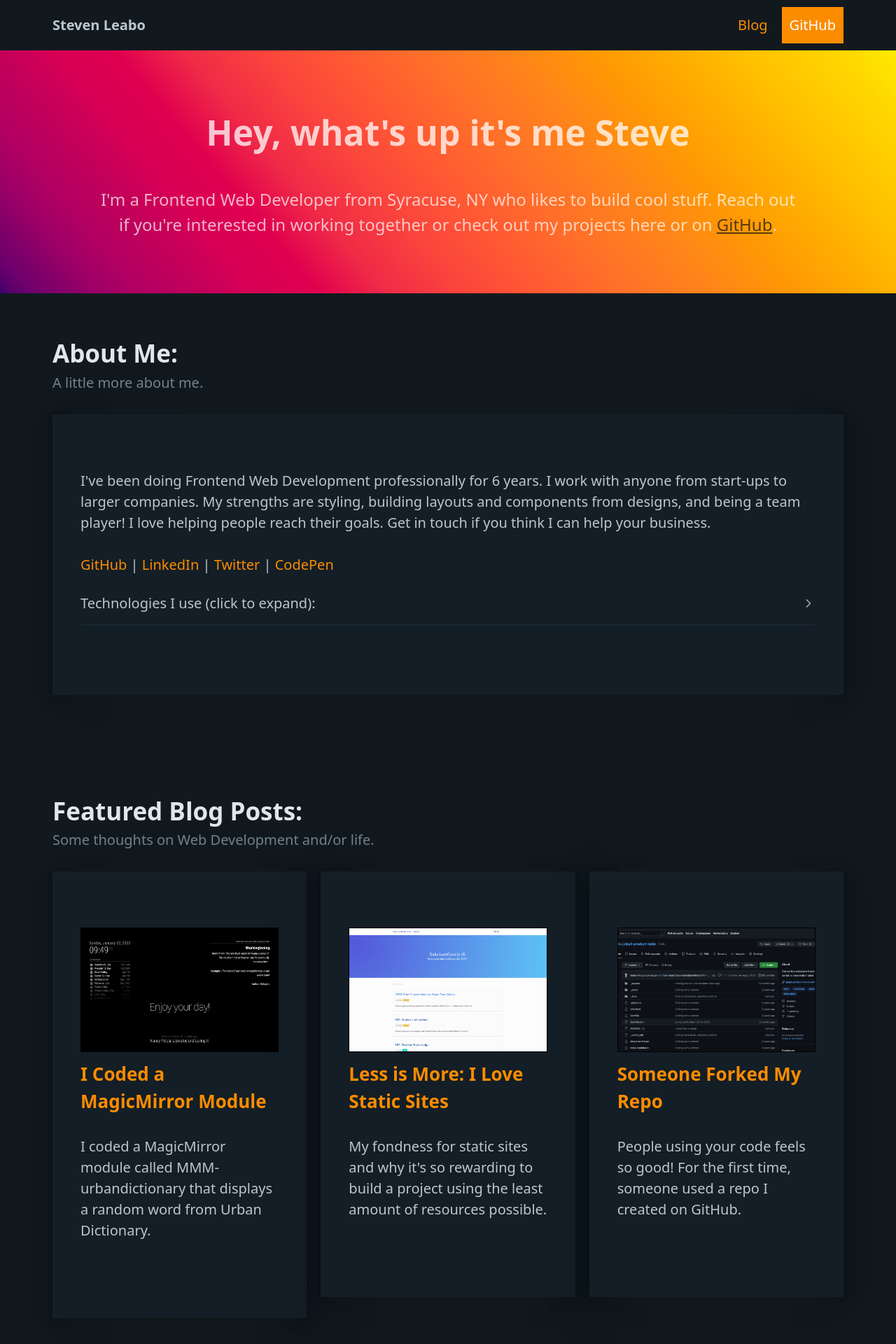
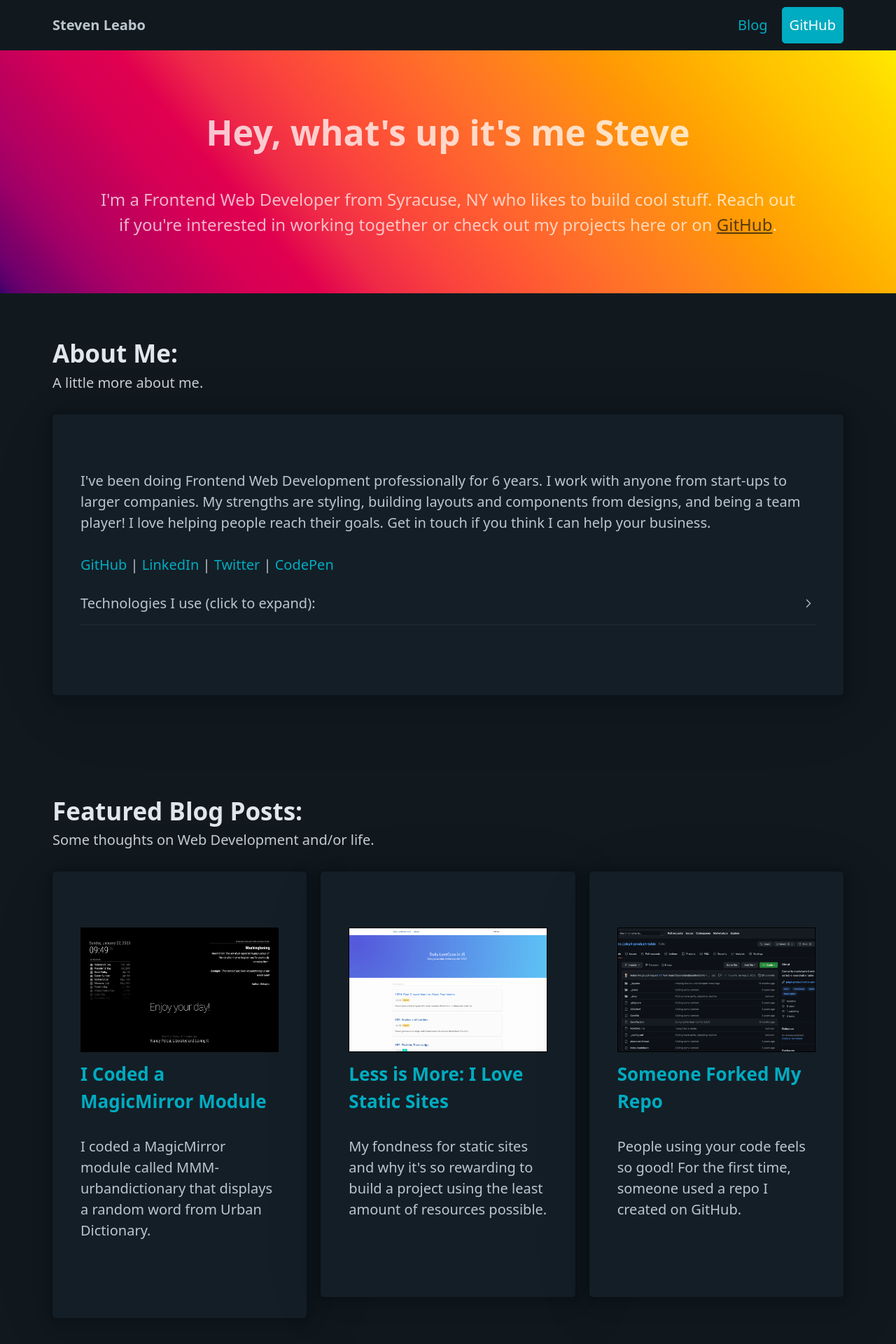
Before and after one commit to leabs/stevenleabo.com, a Jekyll site: the page built from index.markdown, in a window 1280 px wide. Shown: the top 1920 px of the page at 70% size. Built offline with Jekyll 4.4.1, drawn with Linux system fonts in a browser that asks for light colours.

Commit message:
yet more updates

```diff
--- a/_includes/head.html
+++ b/_includes/head.html
@@ -3,7 +3,7 @@
   <meta http-equiv="X-UA-Compatible" content="IE=edge" />
   <meta name="viewport" content="width=device-width, initial-scale=1" />
   <meta name="description" content="{{site.description}}" />
-  <title>{{site.title}}  {{ page.title }}</title>
+  <title>{{site.title}} {{ page.title }}</title>
   <link rel="stylesheet" href="{{site.url}}/assets/css/pico.min.css" />
   <link rel="stylesheet" href="{{site.url}}/assets/css/style.css" />
 
@@ -15,45 +15,55 @@
   {% endif %}
   <script>
     /*Making event listeners passive to improve scrolling performance*/
-    document.addEventListener('touchstart', onTouchStart, {passive: true});
-    </script>
+    addEventListener(
+      document,
+      "touchstart",
+      function (e) {
+        console.log(e.defaultPrevented); // will be false
+        e.preventDefault(); // does nothing since the listener is passive
+        console.log(e.defaultPrevented); // still false
+      },
+      Modernizr.passiveeventlisteners ? { passive: true } : false
+    );
+  </script>
 
   <style>
     :root {
-      --primary: #fb8c00;
-      --border-radius: 0;
+      --primary: #00acc1;
+      --muted-color: hsl(205deg, 10%, 80%);
     }
-    /* Orange Light scheme (Default) */
+    /* Cyan Light scheme (Default) */
     /* Can be forced with data-theme="light" */
     [data-theme="light"],
     :root:not([data-theme="dark"]) {
-      --primary: #fb8c00;
-      --primary-hover: #f57c00;
-      --primary-focus: rgba(251, 140, 0, 0.125);
+      --primary: #00acc1;
+      --primary-hover: #0097a7;
+      --primary-focus: rgba(0, 172, 193, 0.125);
       --primary-inverse: #fff;
     }
 
-    /* Orange Dark scheme (Auto) */
+    /* Cyan Dark scheme (Auto) */
     /* Automatically enabled if user has Dark mode enabled */
     @media only screen and (prefers-color-scheme: dark) {
       :root:not([data-theme="light"]) {
-        --primary: #fb8c00;
-        --primary-hover: #ff9800;
-        --primary-focus: rgba(251, 140, 0, 0.25);
+        --primary: #00acc1;
+        --primary-hover: #00bcd4;
+        --primary-focus: rgba(0, 172, 193, 0.25);
         --primary-inverse: #fff;
       }
     }
 
-    /* Orange Dark scheme (Forced) */
+    /* Cyan Dark scheme (Forced) */
     /* Enabled if forced with data-theme="dark" */
     [data-theme="dark"] {
-      --primary: #fb8c00;
-      --primary-hover: #ff9800;
-      --primary-focus: rgba(251, 140, 0, 0.25);
+      --primary: #00acc1;
+      --primary-hover: #00bcd4;
+      --primary-focus: rgba(0, 172, 193, 0.25);
       --primary-inverse: #fff;
+      --muted-color: hsl(205deg, 10%, 80%) !important;
     }
 
-    /* Orange (Common styles) */
+    /* Cyan (Common styles) */
     :root {
       --form-element-active-border-color: var(--primary);
       --form-element-focus-color: var(--primary-focus);
--- a/_layouts/default.html
+++ b/_layouts/default.html
@@ -1,5 +1,5 @@
 <!DOCTYPE html>
-<html data-theme="dark">
+<html data-theme="dark" lang="en">
   <head>
     {% include head.html %}
   </head>
```
